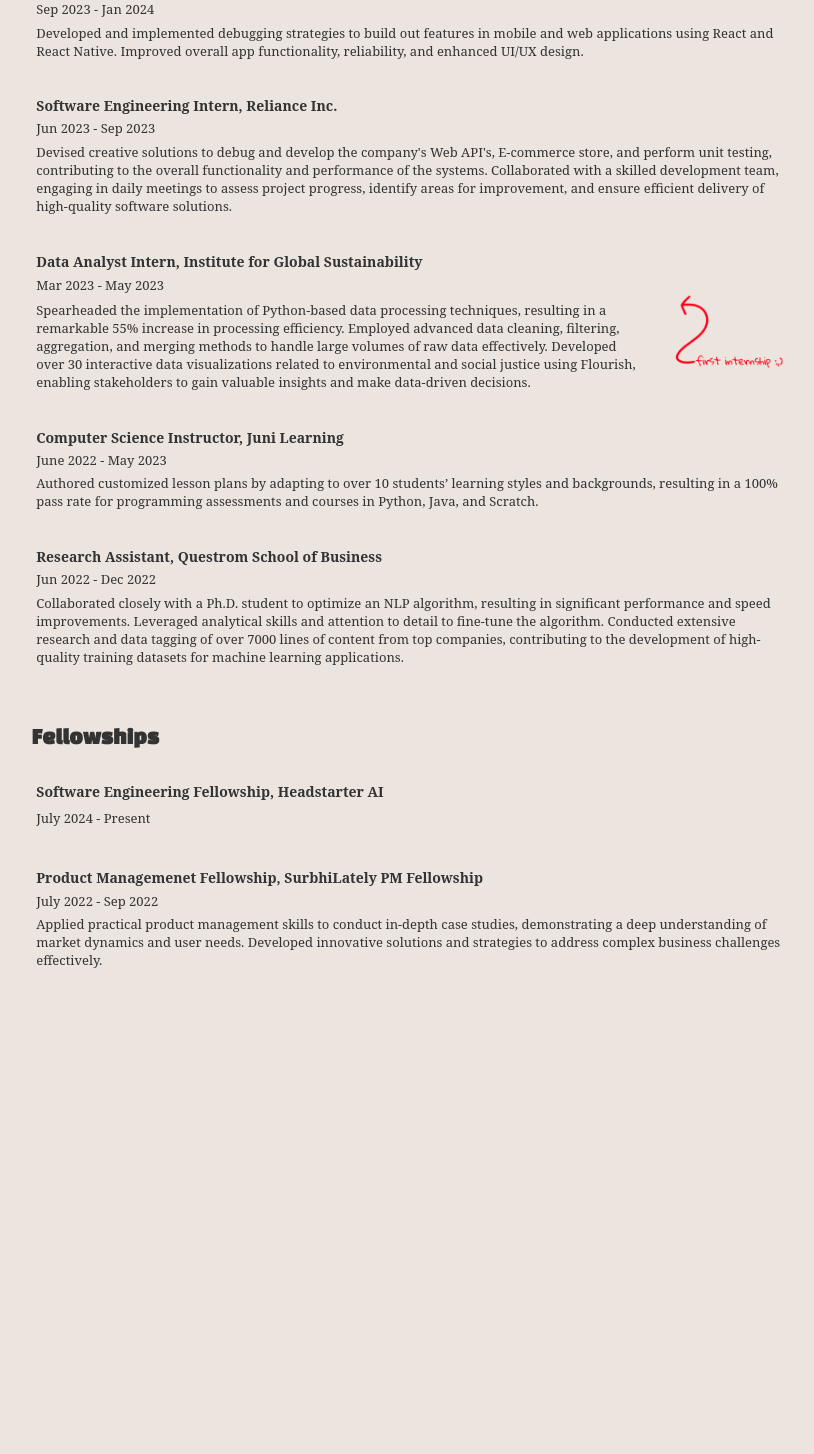
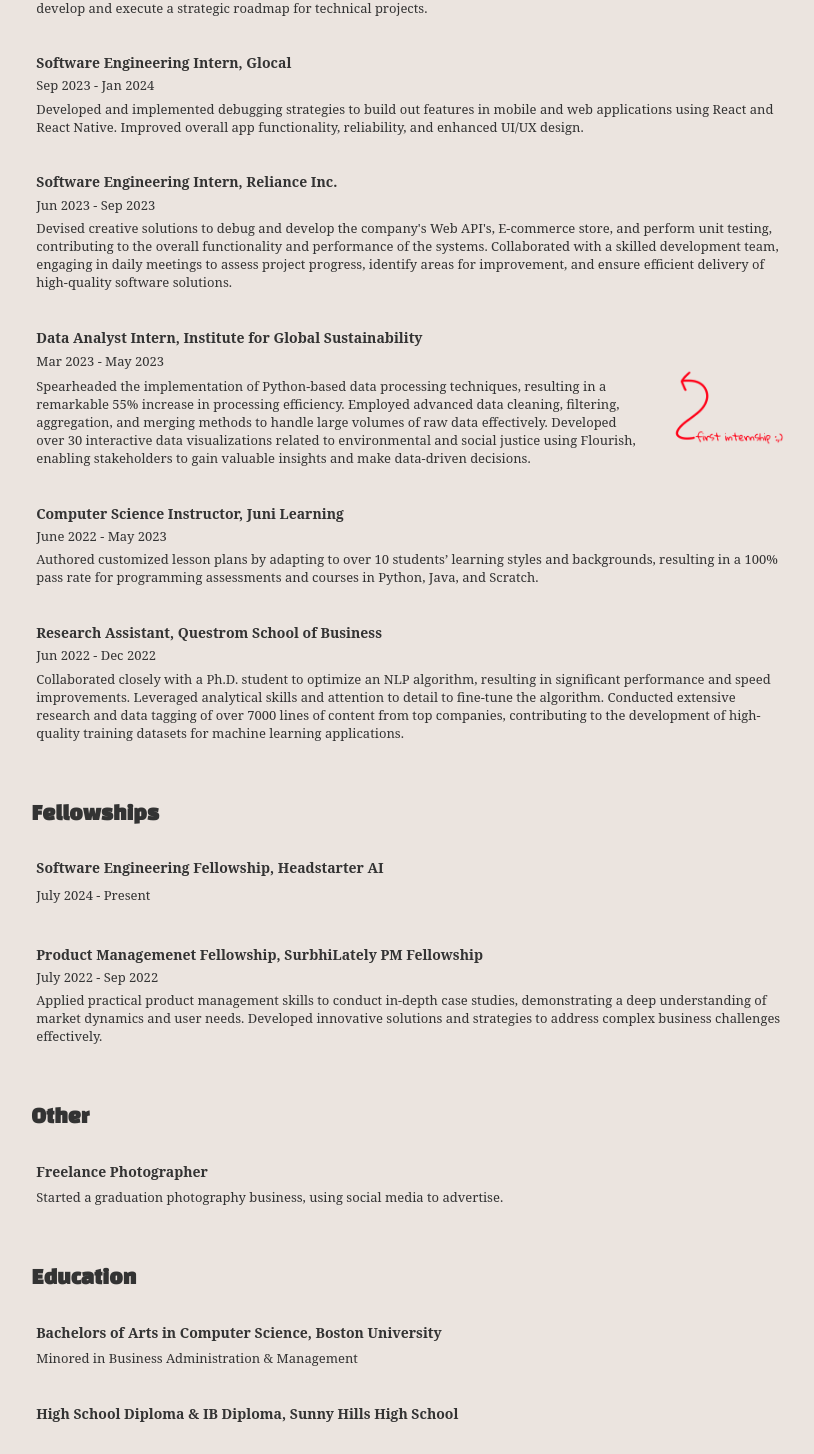
Before and after one commit to aryapatxl/Portfolio, a React (Create React App) app in the folder arya-portfolio/: page / in a window 1280 px wide. Shown: the part 1127-2581 px from the top of the page, without its empty margins (99-913 px from the left). Before the commit the page ends 2121 px from the top, so only its background shows below. Built offline with nearby package versions, Linux system fonts and the light colour scheme; no server answers; a web font is replaced by a local one.

Commit message:
added links for company

```diff
--- a/arya-portfolio/src/App.css
+++ b/arya-portfolio/src/App.css
@@ -31,6 +31,7 @@
   font-size: calc(1px + 1vmin); /* Adjust font size as needed */
   font-weight: 400;
   margin: 20px 0;
+
   text-align: center;
 
 }
@@ -155,6 +156,7 @@
   font-weight: bold;
   text-align: left;
   max-width: 60%;
+
   margin-left: 10.2%;
 
 }
@@ -168,6 +170,7 @@
 
 .experience-item ul li {
   margin-bottom: 5px;
+
 }
 
 .FellowSpace  {
@@ -185,7 +188,7 @@
 }
 
 .experience-block {
-  margin-top: 5%
+  margin-top: 10%
 }
 
 .project-images legend {
@@ -271,3 +274,19 @@
 .custom-link:active {
   color: #373a44; /* Color when the link is being clicked */
 }
+
+.experience-link {
+  text-decoration: none;
+  color: inherit;
+}
+
+.block-link {
+  border: 0px solid transparent; /* Initial transparent border */
+  transition: background-color .3s,  box-shadow 0.3s;/* Smooth transition for background and border color */
+
+}
+
+.block-link:hover {
+  background-color: #d4c6bd41; /* Background color on hover */
+  box-shadow: 0 0 10px rgba(221, 212, 206, 0.7);
+}
--- a/arya-portfolio/src/App.js
+++ b/arya-portfolio/src/App.js
@@ -39,7 +39,7 @@
 
       </header>
       <main>
-      <body>
+
 
       <section class="about-block">
     <h1 class="section-header">About</h1>
@@ -47,7 +47,7 @@
     <div class="experience-item">
       <i class="fas fa-code"></i>
       <div>
-        <p> Hi! I'm Arya. I am an aspiring engineer, aspiring author and photographer.   </p>
+        <p> Hi! I'm Arya. I am an aspiring professional with diverse experience in software engineering, project management and data science.    </p>
         <ul>
           <li></li>
         </ul>
@@ -63,7 +63,8 @@
   <section class="experience-block" >
     <h1 class="section-header E">Experience</h1>
     <img src={Arrow2} alt="LOVED client work" className="Arrow2" />
-    <div class="experience-item">
+    <a href="https://www.bu.edu/spark/" target="_blank" class="experience-link">
+    <div class="experience-item block-link">
       <i class="fas fa-project-diagram"></i>
       <div>
         <h2>Project Manager, Boston University, Spark!</h2>
@@ -73,8 +74,10 @@
         </ul>
       </div>
     </div>
+    </a>
 
-    <div class="experience-item">
+  <a href="https://www.glocal.io" target="_blank"class="experience-link">
+  <div class="experience-item first-exp">
         <i class="fas fa-code"></i>
         <div>
           <h2>Software Engineering Intern, Glocal</h2>
@@ -84,8 +87,9 @@
           </ul>
         </div>
       </div>
-
-    <div class="experience-item">
+      </a>
+  <a href="https://reliance.com/" target="_blank"class="experience-link">
+    <div class="experience-item block-link">
         <i class="fas fa-laptop-code"></i>
         <div>
           <h2>Software Engineering Intern, Reliance Inc.</h2>
@@ -95,8 +99,10 @@
           </ul>
         </div>
       </div>
+    </a>
 
-    <div class="experience-item">
+    <a href="https://visualizingenergy.org" target="_blank"class="experience-link">
+    <div class="experience-item block-link">
       <i class="fas fa-database"></i>
       <div>
         <h2>Data Analyst Intern, Institute for Global Sustainability</h2>
@@ -107,8 +113,10 @@
       </div>
       <img src={Arrow3} alt="First Internship" className="Arrow3" />
     </div>
+    </a>
 
-    <div class="experience-item">
+    <a href="https://junilearning.com/" target="_blank"class="experience-link">
+  <div class="experience-item block-link">
     <i class="fas fa-project-diagram"></i>
     <div>
       <h2>Computer Science Instructor, Juni Learning</h2>
@@ -118,8 +126,9 @@
       </ul>
     </div>
   </div>
-
-    <div class="experience-item">
+  </a>
+  <a href="https://www.bu.edu/questrom/?utm_source=google&utm_medium=cpc&utm_campaign=bgquestrom&utm_content=questrom&utm_term=questrom-brand-terms&gad_source=1&gbraid=0AAAAAD3g9v-xFH9mCVLr-vqUkIXYHmC01&gclid=Cj0KCQjwiOy1BhDCARIsADGvQnBbEZRnQzQ8gQYRHyBojMtAsro2SabhJj9Et8p0yH30GUgVvBs1XkkaApgPEALw_wcB" target="_blank"class="experience-link">
+    <div class="experience-item block-link">
       <i class="fas fa-search"></i>
       <div>
         <h2>Research Assistant, Questrom School of Business</h2>
@@ -130,12 +139,13 @@
         </ul>
       </div>
     </div>
+    </a>
   </section>
 
   <section>
     <h1 class="section-header FellowSpace">Fellowships</h1>
 
-    <div class="experience-item">
+    <div class="experience-item block-link">
       <i class="fas fa-code"></i>
       <div>
         <h2>Software Engineering Fellowship, Headstarter AI</h2>
@@ -146,7 +156,7 @@
       </div>
     </div>
 
-    <div class="experience-item">
+    <div class="experience-item block-link">
       <i class="fas fa-code"></i>
       <div>
         <h2>Product Managemenet Fellowship, SurbhiLately PM Fellowship </h2>
@@ -157,7 +167,46 @@
       </div>
     </div>
   </section>
-</body>
+
+
+  <section>
+    <h1 class="section-header FellowSpace">Other</h1>
+
+    <div class="experience-item">
+      <i class="fas fa-code"></i>
+      <div>
+        <h2>Freelance Photographer</h2>
+        <ul>
+          <li>Started a graduation photography business, using social media to advertise.</li>
+        </ul>
+      </div>
+    </div>
+  </section>
+
+  <section>
+    <h1 class="section-header FellowSpace">Education</h1>
+
+    <div class="experience-item">
+      <i class="fas fa-code"></i>
+      <div>
+        <h2>Bachelors of Arts in Computer Science, Boston University</h2>
+
+        <ul>
+          <li>Minored in Business Administration & Management</li>
+        </ul>
+      </div>
+    </div>
+
+    <div class="experience-item">
+      <i class="fas fa-code"></i>
+      <div>
+        <h2>High School Diploma & IB Diploma, Sunny Hills High School </h2>
+
+
+      </div>
+    </div>
+  </section>
+
 
       </main>
     </div>
--- a/arya-portfolio/src/Carousel.jsx
+++ b/arya-portfolio/src/Carousel.jsx
@@ -18,6 +18,7 @@
       centerPadding: "20px",
       slidesToShow: 4,
       swipeToSlide: true,
+      draggable: true
     };
     return (
       <div className="slider-container">
--- a/arya-portfolio/src/MyCarousel.css
+++ b/arya-portfolio/src/MyCarousel.css
@@ -13,6 +13,6 @@
 }
 
 .carousel-image:hover {
-    opacity: .8;
+    opacity: .9;
 
 }
```
Lines whose indentation alone changed are shown as unchanged.
